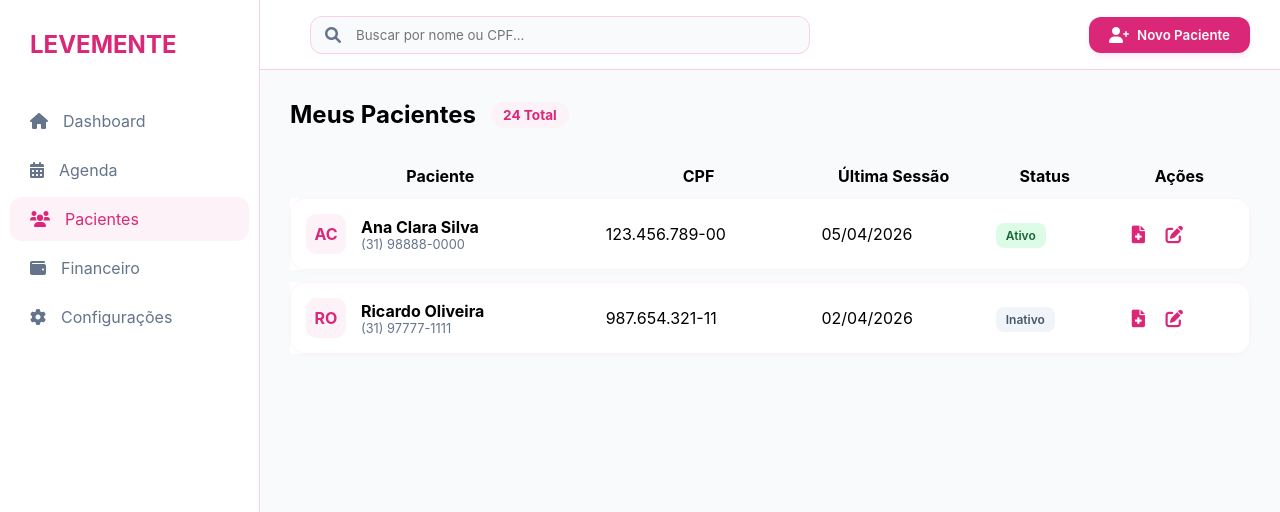
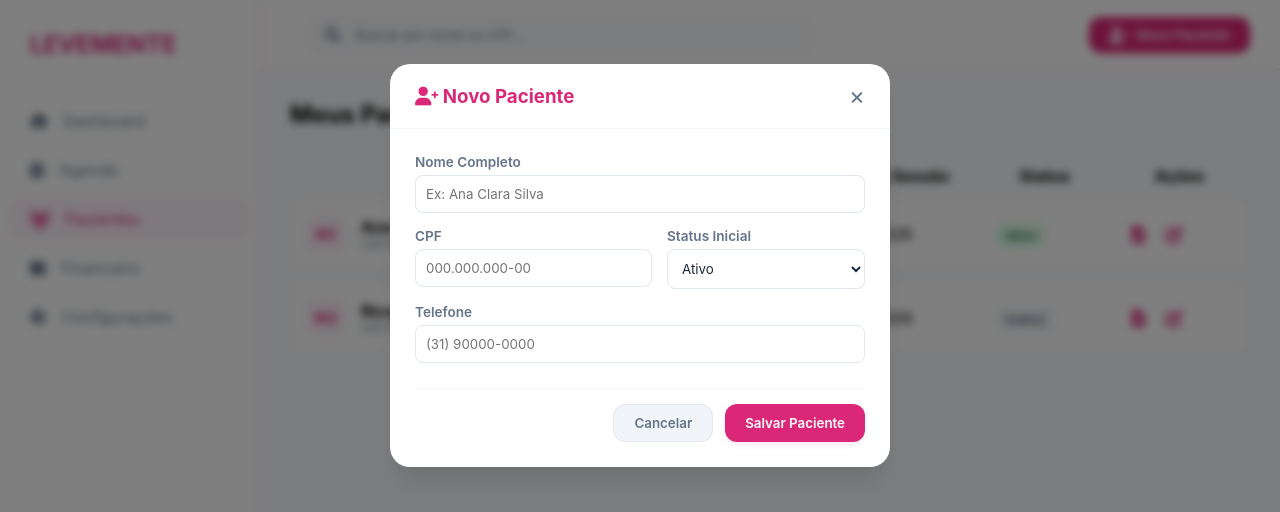
Before and after one commit to Mateus-Campos-Cruz/Levemente, a plain HTML site: page pages/pacientes.html in a window 1280 px wide. Both pictures are taken after a click on the button "Novo Paciente". Shown: the top 512 px of the page. Drawn offline with Linux system fonts and the light colour scheme.

Commit message:
Adicionando interatividade na página Pacientes

```diff
--- a/css/pacientes.css
+++ b/css/pacientes.css
@@ -154,6 +154,125 @@
 }
 
 
+
+/* Modal - Fundo escurecido do Modal */
+.modal {
+    display: none; /* Escondido por padrão */
+    position: fixed;
+    z-index: 1000;
+    left: 0;
+    top: 0;
+    width: 100%;
+    height: 100%;
+    background-color: rgba(0, 0, 0, 0.5);
+    backdrop-filter: blur(4px);
+}
+
+/* Caixa do Modal */
+.modal-content {
+    background-color: #fff;
+    margin: 5% auto;
+    padding: 0;
+    border-radius: 20px;
+    width: 90%;
+    max-width: 500px;
+    box-shadow: 0 20px 25px -5px rgba(0, 0, 0, 0.1);
+    animation: slideDown 0.3s ease-out;
+}
+
+.modal-header {
+    padding: 20px 25px;
+    border-bottom: 1px solid #f1f5f9;
+    display: flex;
+    justify-content: space-between;
+    align-items: center;
+}
+
+.modal-header h3 { color: #db2777; margin: 0; }
+
+.modal-form { padding: 25px; }
+
+.form-group { margin-bottom: 15px; display: flex; flex-direction: column; }
+
+.form-group label { font-size: 0.85rem; font-weight: 600; color: #64748b; margin-bottom: 5px; }
+
+.form-group input {
+    padding: 10px;
+    border: 1px solid #e2e8f0;
+    border-radius: 8px;
+    outline-color: #db2777;
+}
+
+.form-row { display: grid; grid-template-columns: 1fr 1fr; gap: 15px; }
+
+.modal-footer {
+    display: flex;
+    justify-content: flex-end;
+    gap: 10px;
+    margin-top: 20px;
+}
+
+/* Botão de fechar (X) no topo direito */
+.close-btn {
+    background: none;
+    border: none;
+    font-size: 1.5rem;
+    color: #64748b;
+    cursor: pointer;
+    transition: color 0.2s;
+    line-height: 1;
+}
+
+.close-btn:hover {
+    color: #db2777; /* Rosa do Levemente ao passar o mouse */
+}
+
+/* Estilização do Select (Status) */
+.form-select {
+    padding: 10px;
+    border: 1px solid #e2e8f0;
+    border-radius: 8px;
+    background-color: white;
+    color: #1e293b;
+    outline-color: #db2777;
+    cursor: pointer;
+}
+
+/* Botão Cancelar (Secundário) */
+.btn-secondary {
+    background-color: #f1f5f9;
+    color: #64748b;
+    border: 1px solid #e2e8f0;
+    padding: 10px 20px;
+    border-radius: 12px;
+    font-weight: 600;
+    cursor: pointer;
+    transition: all 0.3s ease;
+}
+
+.btn-secondary:hover {
+    background-color: #e2e8f0;
+    color: #1e293b;
+}
+
+/* Ajuste no rodapé do modal para espaçamento */
+.modal-footer {
+    display: flex;
+    justify-content: flex-end;
+    gap: 12px;
+    margin-top: 25px;
+    padding-top: 15px;
+    border-top: 1px solid #f1f5f9;
+}
+
+
+
+@keyframes slideDown {
+    from { transform: translateY(-50px); opacity: 0; }
+    to { transform: translateY(0); opacity: 1; }
+}
+
+
 /* Mobile Adaptations */
 @media (max-width: 768px) {
     .patient-table thead { display: none; }
--- a/js/pacientes.js
+++ b/js/pacientes.js
@@ -23,3 +23,18 @@ document.addEventListener("DOMContentLoaded", function() {
         });
     }
 });
+
+function openModal(modalId) {
+    document.getElementById(modalId).style.display = "block";
+}
+
+function closeModal(modalId) {
+    document.getElementById(modalId).style.display = "none";
+}
+
+// Fechar se o usuário clicar fora da caixa branca
+window.onclick = function(event) {
+    if (event.target.className === 'modal') {
+        event.target.style.display = "none";
+    }
+}
--- a/pages/pacientes.html
+++ b/pages/pacientes.html
@@ -80,6 +80,45 @@
         </section>
     </main>
 
+    <div id="patientModal" class="modal">
+    <div class="modal-content">
+        <div class="modal-header">
+            <h3><i class="fas fa-user-plus"></i> Novo Paciente</h3>
+            <button class="close-btn" onclick="closeModal('patientModal')">&times;</button>
+        </div>
+        <form id="formNovoPaciente" class="modal-form">
+            <div class="form-group">
+                <label for="nome">Nome Completo</label>
+                <input type="text" id="nome" name="nome" placeholder="Ex: Ana Clara Silva" required>
+            </div>
+
+            <div class="form-row">
+                <div class="form-group">
+                    <label for="cpf">CPF</label>
+                    <input type="text" id="cpf" name="cpf" placeholder="000.000.000-00" required>
+                </div>
+                <div class="form-group">
+                    <label for="status">Status Inicial</label>
+                    <select id="status" name="status" class="form-select">
+                        <option value="Ativo">Ativo</option>
+                        <option value="Inativo">Inativo</option>
+                    </select>
+                </div>
+            </div>
+
+            <div class="form-group">
+                <label for="telefone">Telefone</label>
+                <input type="text" id="telefone" name="telefone" placeholder="(31) 90000-0000">
+            </div>
+
+            <div class="modal-footer">
+                <button type="button" class="btn-secondary" onclick="closeModal('patientModal')">Cancelar</button>
+                <button type="submit" class="btn-primary">Salvar Paciente</button>
+            </div>
+        </form>
+    </div>
+</div>
+
     <script src="../js/components.js"></script>
     <script src="../js/pacientes.js"></script>
 </body>
```
